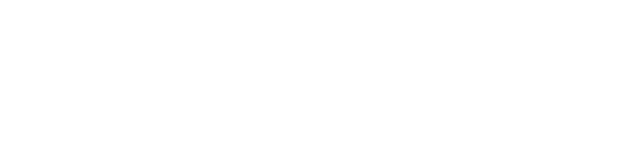
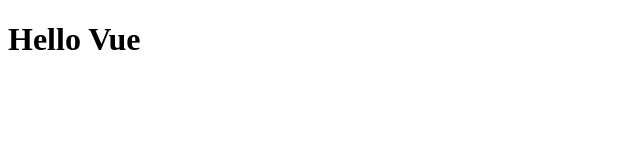
Before and after one commit to Corfaya/vue-hello, a plain HTML site: page index.html in a window 1280 px wide. Shown: the whole page, without its empty margins (0-640 px from the left). Drawn offline with nearby package versions, Linux system fonts and the light colour scheme.

Commit message:
[UPD] message returned. DONE

```diff
--- a/index.html
+++ b/index.html
@@ -6,6 +6,9 @@
     <title>Vue Hello</title>
 </head>
 <body>
+    <div>
+        <h1 id="app"> {{ message }} </h1>
+    </div>
     <script src="https://unpkg.com/vue@3/dist/vue.global.js"></script>
     <script type="text/javascript" src="./js/app.js"></script>
 </body>
--- a/js/app.js
+++ b/js/app.js
@@ -3,7 +3,7 @@ const { createApp } = Vue
 createApp({
     data(){
         return {
-
+            message: "Hello Vue"
         }
     }
-})
+}).mount("#app")
```
